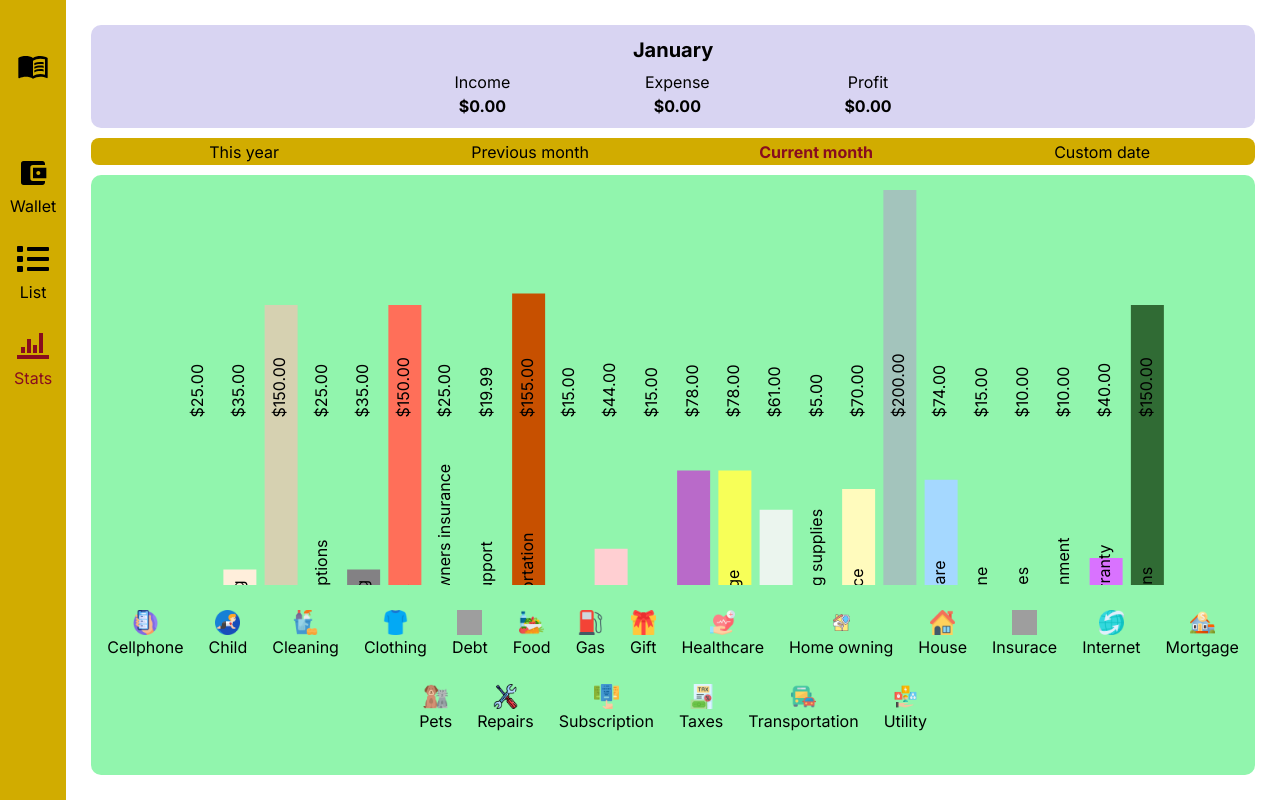
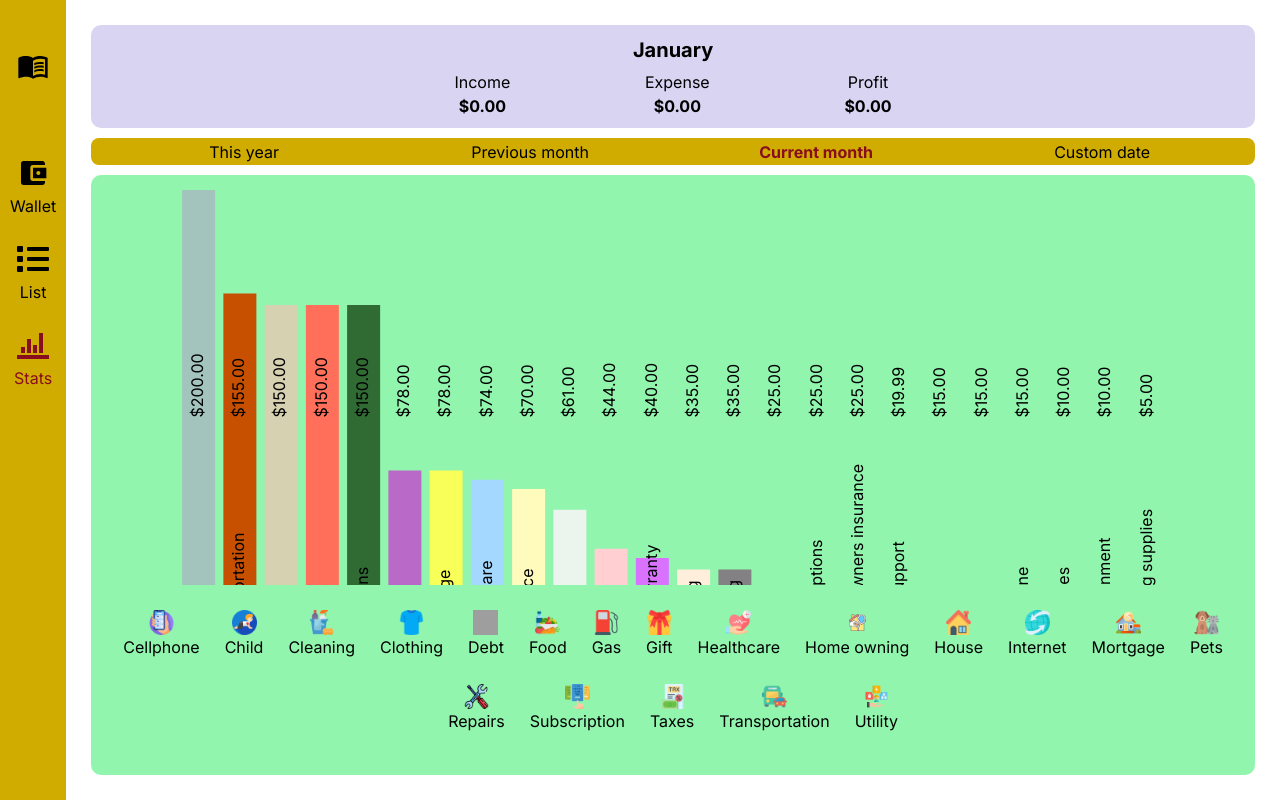
Before and after one commit to eimuciu/cash-tracker, a Next.js app: page /stats in a window 1280 px wide. Built offline with nearby package versions, Linux system fonts and the light colour scheme; grey boxes are pictures that could not be loaded.

Commit message:
creating data sorting mechanizm

```diff
--- a/src/app/components/pages/stats/barChart/index.tsx
+++ b/src/app/components/pages/stats/barChart/index.tsx
@@ -13,8 +13,8 @@ import {
   ResponsiveContainer,
   LabelList,
 } from 'recharts';
-import { data } from '../manifestData';
-import './style.css'
+import { data as dataList } from '../manifestData';
+import './style.css';
 
 const renderCustomizedLabel = (props: any) => {
   const { x, y, width, height, value } = props;
@@ -32,6 +32,12 @@ const renderCustomizedLabel = (props: any) => {
     </g>
   );
 };
+
+function sortArray(chartData: any) {
+  return chartData.sort((a: any, b: any) => b.amount - a.amount);
+}
+
+const data = sortArray(dataList);
 
 const CustomizedAxisTick = (props: any) => {
   const { x, y, stroke, payload } = props;
@@ -94,7 +100,7 @@ export default function BarChartElement() {
                 content={<CustomTooltip />}
               />
               <Bar dataKey="amount" fill="#8884d8">
-                {data.map((x, i) => (
+                {data.map((x: any, i: any) => (
                   <Cell key={i} fill={x.color} />
                 ))}
 
--- a/src/app/components/pages/stats/index.tsx
+++ b/src/app/components/pages/stats/index.tsx
@@ -1,7 +1,6 @@
 'use client';
 
 import React from 'react';
-import { colorPalette } from '@/utils/themeUnits';
 import BarChartElement from './barChart';
 import PieChartElement from './pieChart';
 import RadarChartElement from './radarChart';
@@ -20,7 +19,6 @@ const icons = [
   { name: 'Healthcare', icon: '/icons/healthcare.png' },
   { name: 'Home owning', icon: '/icons/homeowning.png' },
   { name: 'House', icon: '/icons/house.png' },
-  { name: 'Insurace', icon: '/icons/insurace.png' },
   { name: 'Internet', icon: '/icons/internet.png' },
   { name: 'Mortgage', icon: '/icons/mortgage.png' },
   { name: 'Pets', icon: '/icons/pets.png' },
--- a/src/app/store/themeStore.tsx
+++ b/src/app/store/themeStore.tsx
@@ -1,4 +1,7 @@
 import { createContext, useState, useContext } from 'react';
+
+// secondColor: '#E5DCE1',
+// activeColor: '#3B413C',
 
 const colorPalette = {
   activeColor: '#880D1E',
```
